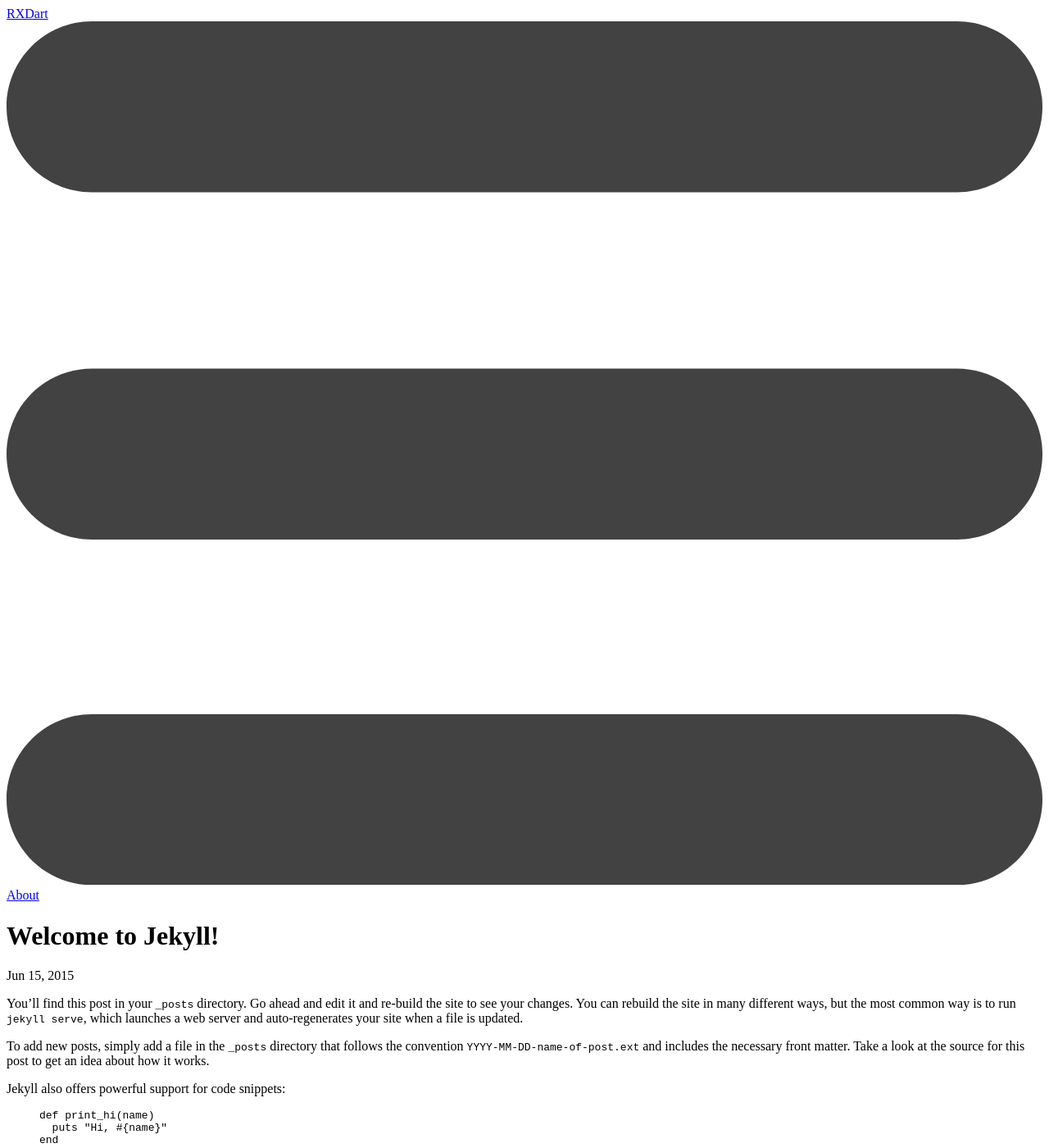
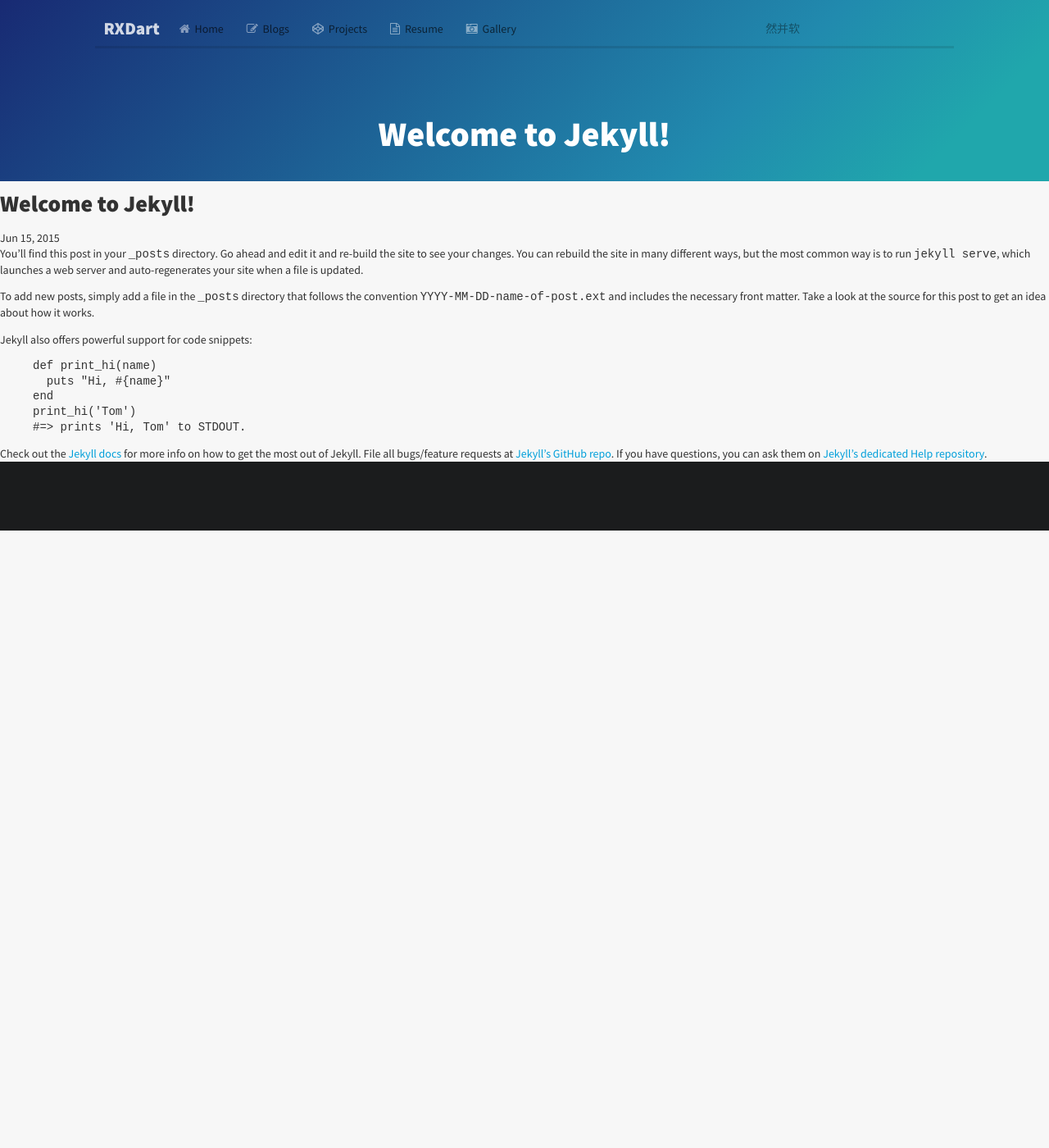
Before and after one commit to royxue/rxdart, a Jekyll site: the page built from _posts/2015-06-15-welcome-to-jekyll.markdown, in a window 1280 px wide and 1400 px high. Shown: the whole window at 82% size. Built offline with Jekyll 4.4.1, drawn with Linux system fonts in a browser that asks for light colours; nearby versions of some CDN libraries; some of the changed text lies outside the part shown.

Commit message:
Finish basic layouts

```diff
--- a/_includes/footer.html
+++ b/_includes/footer.html
@@ -1,54 +1,6 @@
 <footer class="site-footer">
 
-  <div class="wrapper">
-
-    <h2 class="footer-heading">{{ site.title }}</h2>
-
-    <div class="footer-col-wrapper">
-      <div class="footer-col  footer-col-1">
-        <ul class="contact-list">
-          <li>{{ site.title }}</li>
-          <li><a href="mailto:{{ site.email }}">{{ site.email }}</a></li>
-        </ul>
-      </div>
-
-      <div class="footer-col  footer-col-2">
-        <ul class="social-media-list">
-          {% if site.github_username %}
-          <li>
-            <a href="https://github.com/{{ site.github_username }}">
-              <span class="icon  icon--github">
-                <svg viewBox="0 0 16 16">
-                  <path fill="#828282" d="M7.999,0.431c-4.285,0-7.76,3.474-7.76,7.761 c0,3.428,2.223,6.337,5.307,7.363c0.388,0.071,0.53-0.168,0.53-0.374c0-0.184-0.007-0.672-0.01-1.32 c-2.159,0.469-2.614-1.04-2.614-1.04c-0.353-0.896-0.862-1.135-0.862-1.135c-0.705-0.481,0.053-0.472,0.053-0.472 c0.779,0.055,1.189,0.8,1.189,0.8c0.692,1.186,1.816,0.843,2.258,0.645c0.071-0.502,0.271-0.843,0.493-1.037 C4.86,11.425,3.049,10.76,3.049,7.786c0-0.847,0.302-1.54,0.799-2.082C3.768,5.507,3.501,4.718,3.924,3.65 c0,0,0.652-0.209,2.134,0.796C6.677,4.273,7.34,4.187,8,4.184c0.659,0.003,1.323,0.089,1.943,0.261 c1.482-1.004,2.132-0.796,2.132-0.796c0.423,1.068,0.157,1.857,0.077,2.054c0.497,0.542,0.798,1.235,0.798,2.082 c0,2.981-1.814,3.637-3.543,3.829c0.279,0.24,0.527,0.713,0.527,1.437c0,1.037-0.01,1.874-0.01,2.129 c0,0.208,0.14,0.449,0.534,0.373c3.081-1.028,5.302-3.935,5.302-7.362C15.76,3.906,12.285,0.431,7.999,0.431z"/>
-                </svg>
-              </span>
-
-              <span class="username">{{ site.github_username }}</span>
-            </a>
-          </li>
-          {% endif %}
-
-          {% if site.twitter_username %}
-          <li>
-            <a href="https://twitter.com/{{ site.twitter_username }}">
-              <span class="icon  icon--twitter">
-                <svg viewBox="0 0 16 16">
-                  <path fill="#828282" d="M15.969,3.058c-0.586,0.26-1.217,0.436-1.878,0.515c0.675-0.405,1.194-1.045,1.438-1.809
-                  c-0.632,0.375-1.332,0.647-2.076,0.793c-0.596-0.636-1.446-1.033-2.387-1.033c-1.806,0-3.27,1.464-3.27,3.27 c0,0.256,0.029,0.506,0.085,0.745C5.163,5.404,2.753,4.102,1.14,2.124C0.859,2.607,0.698,3.168,0.698,3.767 c0,1.134,0.577,2.135,1.455,2.722C1.616,6.472,1.112,6.325,0.671,6.08c0,0.014,0,0.027,0,0.041c0,1.584,1.127,2.906,2.623,3.206 C3.02,9.402,2.731,9.442,2.433,9.442c-0.211,0-0.416-0.021-0.615-0.059c0.416,1.299,1.624,2.245,3.055,2.271 c-1.119,0.877-2.529,1.4-4.061,1.4c-0.264,0-0.524-0.015-0.78-0.046c1.447,0.928,3.166,1.469,5.013,1.469 c6.015,0,9.304-4.983,9.304-9.304c0-0.142-0.003-0.283-0.009-0.423C14.976,4.29,15.531,3.714,15.969,3.058z"/>
-                </svg>
-              </span>
-
-              <span class="username">{{ site.twitter_username }}</span>
-            </a>
-          </li>
-          {% endif %}
-        </ul>
-      </div>
-
-      <div class="footer-col  footer-col-3">
-        <p class="text">{{ site.description }}</p>
-      </div>
-    </div>
+  <div class="ui inverted footer vertical segment center">
 
   </div>
 
--- a/_includes/head.html
+++ b/_includes/head.html
@@ -6,7 +6,16 @@
   <title>{% if page.title %}{{ page.title }}{% else %}{{ site.title }}{% endif %}</title>
   <meta name="description" content="{% if page.excerpt %}{{ page.excerpt | strip_html | strip_newlines | truncate: 160 }}{% else %}{{ site.description }}{% endif %}">
 
-  <link rel="stylesheet" href="{{ "/css/main.css" | prepend: site.baseurl }}">
+  <script src="http://cdnjs.cloudflare.com/ajax/libs/jquery/2.0.3/jquery.js"></script>
+  <script src="{{ "/assests/js/main.js" | prepend: site.baseurl }}"></script>
+  <script src="{{ "/assests/js/semantic.js" | prepend: site.baseurl }}"></script>
+  <script src="{{ "/assests/js/jquery.typer.js" | prepend: site.baseurl }}"></script>
+
+  <link rel="stylesheet" href="{{ "/assests/css/main.css" | prepend: site.baseurl }}">
+  <link rel="stylesheet" href="{{ "/assests/css/semantic.css" | prepend: site.baseurl }}">
+  <link rel="stylesheet" href="{{ "/assests/css/font-awesome.css" | prepend: site.baseurl }}">
+  <link rel="stylesheet" href="{{ "/assests/iconfonts/flaticon.css" | prepend: site.baseurl }}">
+
   <link rel="canonical" href="{{ page.url | replace:'index.html','' | prepend: site.baseurl | prepend: site.url }}">
   <link rel="alternate" type="application/rss+xml" title="{{ site.title }}" href="{{ "/feed.xml" | prepend: site.baseurl | prepend: site.url }}" />
 </head>
--- a/_includes/header.html
+++ b/_includes/header.html
@@ -1,27 +1,53 @@
-<header class="site-header">
-
-  <div class="wrapper">
-
-    <a class="site-title" href="{{ site.baseurl }}/">{{ site.title }}</a>
-
-    <nav class="site-nav">
-      <a href="#" class="menu-icon">
-        <svg viewBox="0 0 18 15">
-          <path fill="#424242" d="M18,1.484c0,0.82-0.665,1.484-1.484,1.484H1.484C0.665,2.969,0,2.304,0,1.484l0,0C0,0.665,0.665,0,1.484,0 h15.031C17.335,0,18,0.665,18,1.484L18,1.484z"/>
-          <path fill="#424242" d="M18,7.516C18,8.335,17.335,9,16.516,9H1.484C0.665,9,0,8.335,0,7.516l0,0c0-0.82,0.665-1.484,1.484-1.484 h15.031C17.335,6.031,18,6.696,18,7.516L18,7.516z"/>
-          <path fill="#424242" d="M18,13.516C18,14.335,17.335,15,16.516,15H1.484C0.665,15,0,14.335,0,13.516l0,0 c0-0.82,0.665-1.484,1.484-1.484h15.031C17.335,12.031,18,12.696,18,13.516L18,13.516z"/>
-        </svg>
-      </a>
-
-      <div class="trigger">
-        {% for page in site.pages %}
-          {% if page.title %}
-          <a class="page-link" href="{{ page.url | prepend: site.baseurl }}">{{ page.title }}</a>
+  <div class="ui inverted masthead centered segment">
+    <div class="ui page grid">
+      <div class="column">
+        <div class="ui secondary pointing menu">
+           <a class="logo item">
+            {{site.title}}
+          </a>
+          <a class="item" href="{{"/" | prepend: site.baseurl}}">
+            <i class="fa fa-home"></i> Home
+          </a>
+          <a class="item" href="{{"/blog/" | prepend: site.baseurl }}">
+            <i class="fa fa-pencil-square-o"></i> Blogs
+          </a>
+          <a class="item" href="{{"/project/" | prepend: site.baseurl }}">
+            <i class="fa fa-codepen"></i> Projects
+          </a>
+          <a class="item" href="{{"/resume/" | prepend: site.baseurl }}">
+            <i class="fa fa-file-text-o"></i> Resume
+          </a>
+          <a class="item" href="{{"/gallery/" | prepend: site.baseurl }}">
+            <i class="fa fa-camera-retro"></i> Gallery
+          </a>
+          <div class="right menu">
+            <div class="item">
+              <div class="ui icon input">
+                <input placeholder="然并软" type="text">
+                <i class="fa fa-map-maker link icon"></i>
+              </div>
+            </div>
+          </div>
+        </div>
+        <div class="ui hidden transition information">
+          {% if page.img %}
+            <div class="ui centerted image">
+               <img id="center-icon" src="{{ page.img }}" />
+            </div>
           {% endif %}
-        {% endfor %}
+          <h1 class="ui inverted centered header">
+            {% if page.typer %}
+              RXDart: <span data-typer-targets="{{ page.typer }}"></span>
+            {% else %}
+              {{ page.title }}
+            {% endif %}
+          </h1>
+          <p class="ui centered lead">
+            {{ page.description }}
+          </p>
+        </div>
       </div>
-    </nav>
-
+    </div>
   </div>
 
-</header>
+  <div class="divider"></div>
--- a/_layouts/default.html
+++ b/_layouts/default.html
@@ -3,17 +3,15 @@
 
   {% include head.html %}
 
-  <body>
+  <body id="home">
 
     {% include header.html %}
 
-    <div class="page-content">
-      <div class="wrapper">
-        {{ content }}
-      </div>
-    </div>
+    {{ content }}
 
     {% include footer.html %}
+
+    {% include foot_js.html %}
 
   </body>
 
```
Also changed, not shown: _includes/foot_js.html (added, +9 -0 lines).
